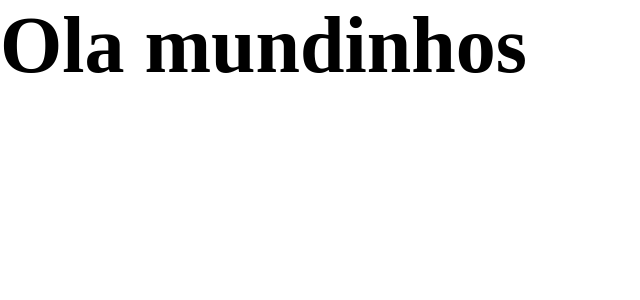
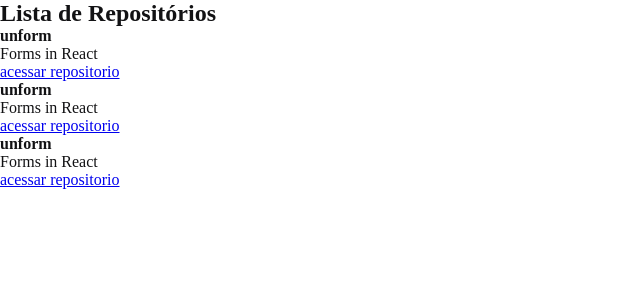
Before and after one commit to lCherS/RocketSeat-ignite, a React app in the folder reactjs/01-github-explorer/: page / in a window 1280 px wide. Shown: the top 300 px of the page, without its empty margins (0-640 px from the left). Built offline with nearby package versions, Linux system fonts and the light colour scheme.

Commit message:
Aula1: Criando primeiro componente

```diff
--- a/reactjs/01-github-explorer/package.json
+++ b/reactjs/01-github-explorer/package.json
@@ -21,6 +21,7 @@
     "css-loader": "^5.2.0",
     "html-webpack-plugin": "^5.3.1",
     "node-sass": "^5.0.0",
+    "sass": "^1.32.8",
     "sass-loader": "^11.0.1",
     "style-loader": "^2.0.0",
     "webpack": "^5.28.0",
--- a/reactjs/01-github-explorer/src/App.jsx
+++ b/reactjs/01-github-explorer/src/App.jsx
@@ -1,5 +1,7 @@
 import './styles/global.scss';
 
+import { RepositoryList } from './components/RepositoryList';
+
 export function App() {
-return (<h1>Ola mundinhos</h1>)
+return (< RepositoryList />)
 }
--- /dev/null
+++ b/reactjs/01-github-explorer/src/components/RepositoryList.jsx
@@ -0,0 +1,30 @@
+const repositoryName = 'unform';
+
+export function RepositoryList() {
+  return (
+    <section className="repository-list">
+      <h1>Lista de Repositórios</h1>
+
+      <ul>
+        <li>
+          <strong>unform</strong>
+          <p>Forms in React</p>
+
+          <a href="#">acessar repositorio</a>
+        </li>
+        <li>
+          <strong>unform</strong>
+          <p>Forms in React</p>
+
+          <a href="#">acessar repositorio</a>
+        </li>
+        <li>
+          <strong>unform</strong>
+          <p>Forms in React</p>
+
+          <a href="#">acessar repositorio</a>
+        </li>
+      </ul>
+    </section>
+  );
+}
--- a/reactjs/01-github-explorer/src/styles/global.scss
+++ b/reactjs/01-github-explorer/src/styles/global.scss
@@ -5,9 +5,6 @@
 }
 
 body {
-  font: Arial, sans-serif;
-
-  h1 {
-    font-size: 80px;
-  }
+  font: 16px, Arial, Helvetica, sans-serif;
+  color: #121214;
 }
```
Also changed, not shown: 2 other files (tests, documents, lock files or other folders).
